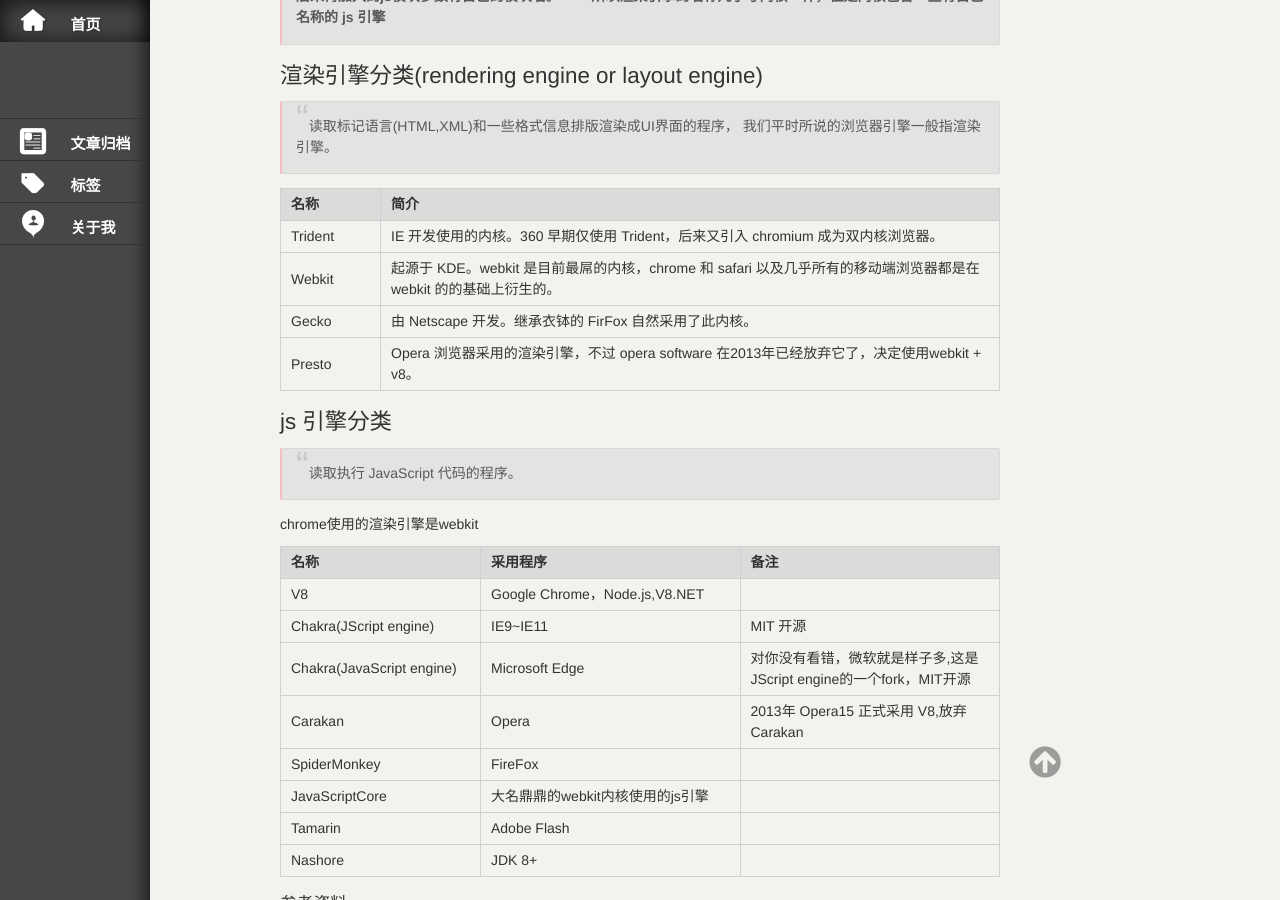
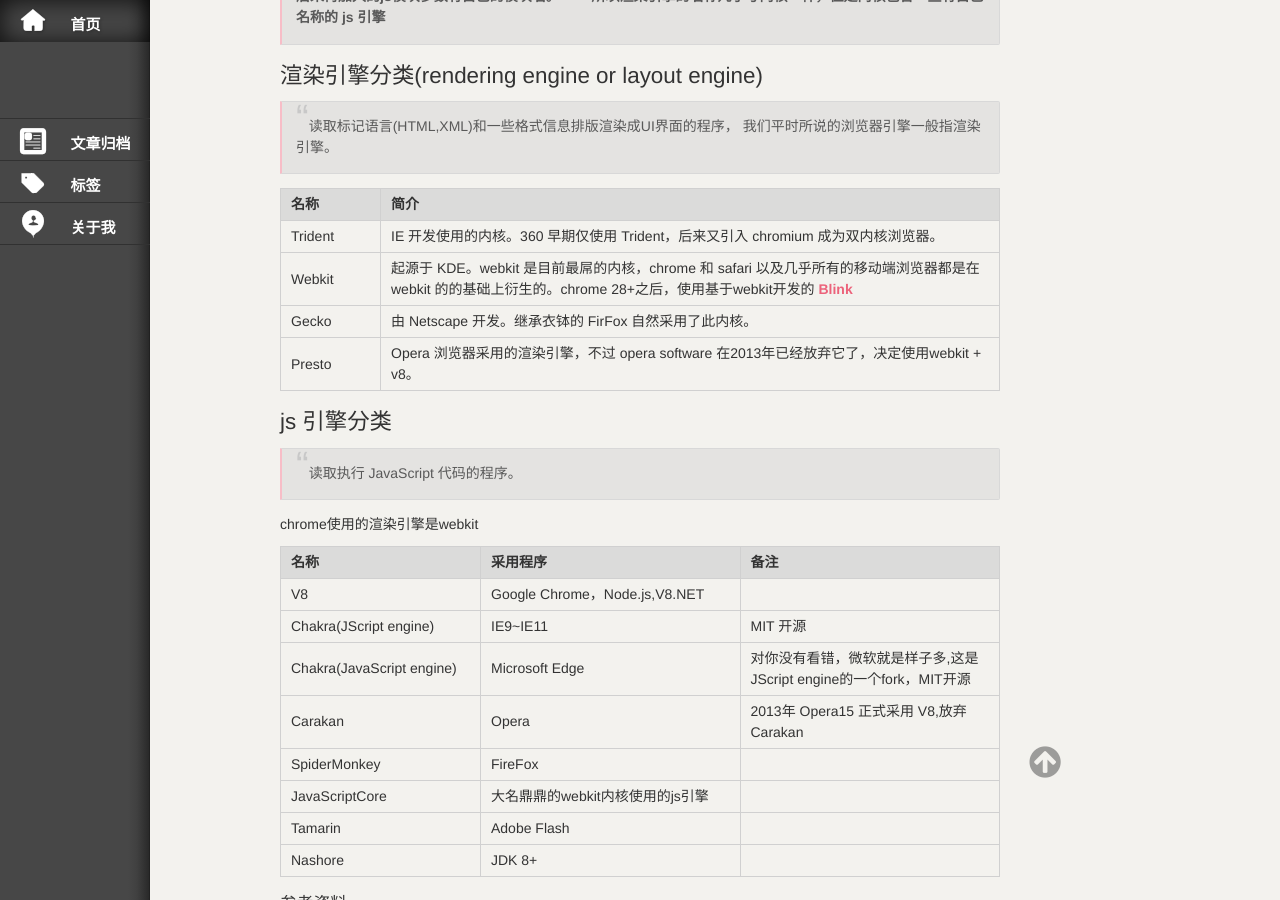
Before and after one commit to magmaliang/magmaliang.github.io, a Jekyll site: the page built from _posts/2016-09-14-browser-kernel.md, in a window 1280 px wide and 900 px high, scrolled down 619 px. Built offline with Jekyll 4.4.1, drawn with Linux system fonts in a browser that asks for light colours; comment, search, counter and statistics services are not loaded.

Commit message:
修改文章 浏览器内核

```diff
--- a/_posts/2016-09-14-browser-kernel.md
+++ b/_posts/2016-09-14-browser-kernel.md
@@ -33,7 +33,7 @@
 	</thead>
 	<tbody>
 		<tr><td>Trident</td><td>IE 开发使用的内核。360 早期仅使用 Trident，后来又引入 chromium 成为双内核浏览器。</td></tr>
-		<tr><td>Webkit</td><td>起源于 KDE。webkit 是目前最屌的内核，chrome 和 safari 以及几乎所有的移动端浏览器都是在 webkit 的的基础上衍生的。</td></tr>
+		<tr><td>Webkit</td><td>起源于 KDE。webkit 是目前最屌的内核，chrome 和 safari 以及几乎所有的移动端浏览器都是在 webkit 的的基础上衍生的。chrome 28+之后，使用基于webkit开发的 <a href="https://en.wikipedia.org/wiki/Blink_(web_engine)">Blink</a></td></tr>
 		<tr><td>Gecko</td><td>由 Netscape 开发。继承衣钵的 FirFox 自然采用了此内核。</td></tr>
 		<tr><td>Presto</td><td>Opera 浏览器采用的渲染引擎，不过 opera software 在2013年已经放弃它了，决定使用webkit + v8。</td></tr>
 	</tbody>
```
